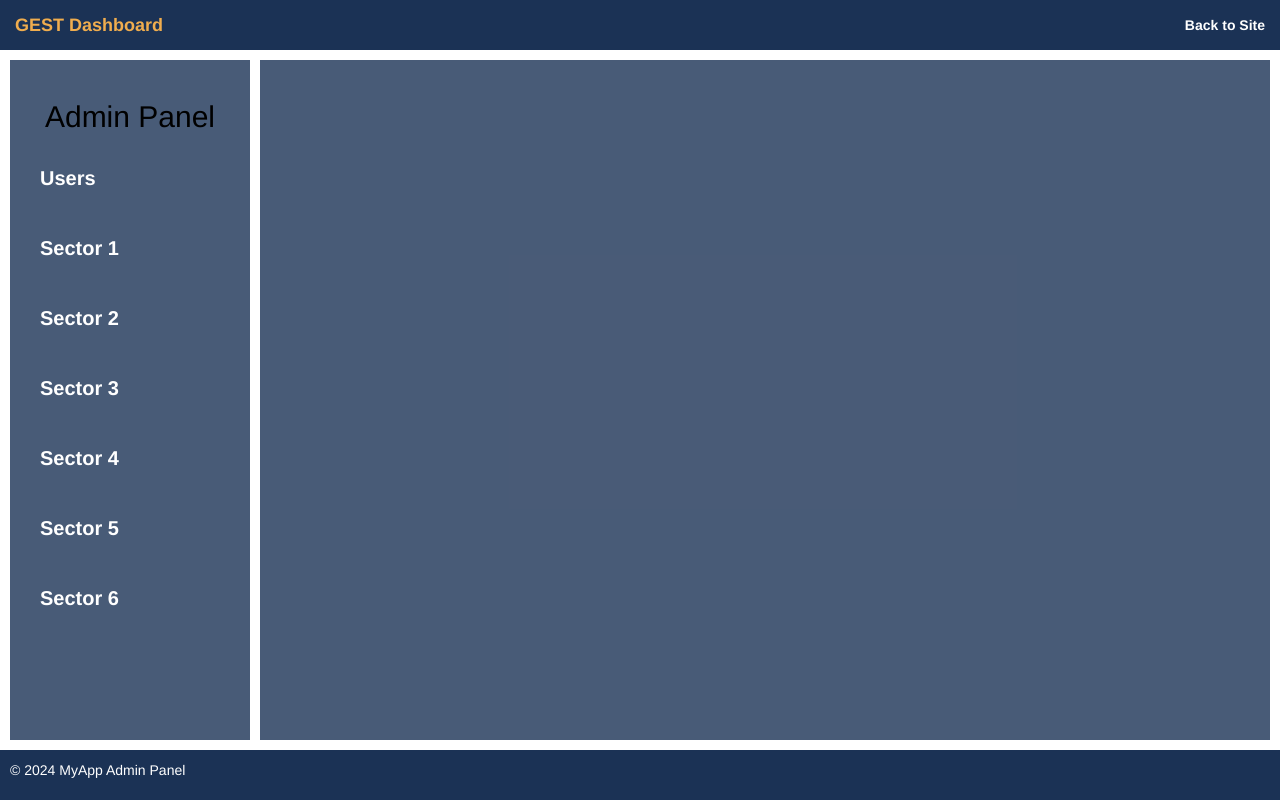
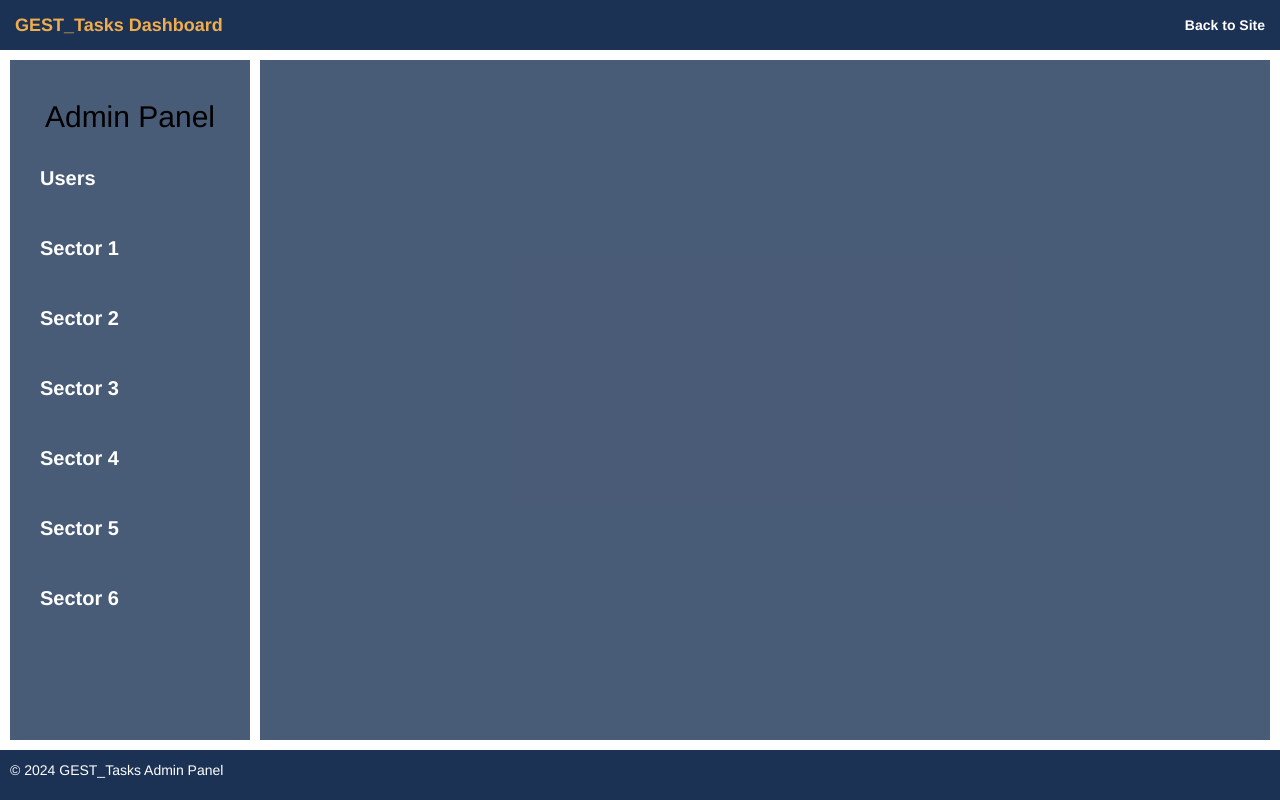
Before and after one commit to Placito/GEST_tasks, a Flask app: template src/templates/admin/base.html in a window 1280 px wide. Run offline with Flask 2, Linux system fonts and the light colour scheme; the template is opened without the code that fills it, so the values that code supplies are empty; parts of the project's set-up code (start-up, migrations or seed data) failed here and were passed over; some libraries are stand-ins or nearby versions.

Commit message:
fix the sintax

```diff
--- a/src/templates/admin/base.html
+++ b/src/templates/admin/base.html
@@ -20,7 +20,7 @@
     <nav class="navbar navbar-default navbar-fixed-top" role="navigation">
         <div class="container-fluid">
             <div class="navbar-header">
-                <a class="navbar-brand" href="/admin/">GEST Dashboard</a>
+                <a class="navbar-brand" href="/admin/">GEST_Tasks Dashboard</a>
             </div>
             <ul class="nav navbar-nav navbar-right">
                 <li><a href="/">Back to Site</a></li>
@@ -54,7 +54,7 @@
 
     <!-- Footer -->
     <footer class="footer">
-        <p>&copy; 2024 MyApp Admin Panel</p>
+        <p>&copy; 2024 GEST_Tasks Admin Panel</p>
     </footer>
 
     <!-- JavaScript files -->
```
